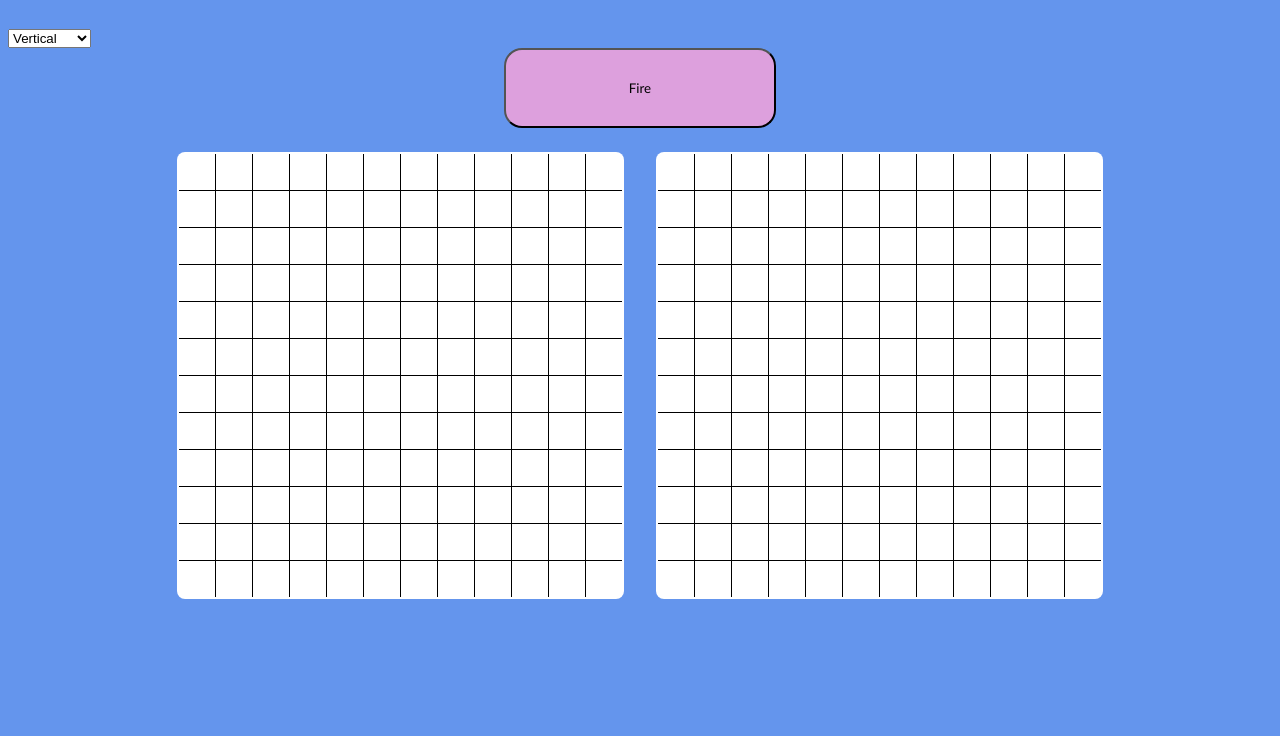
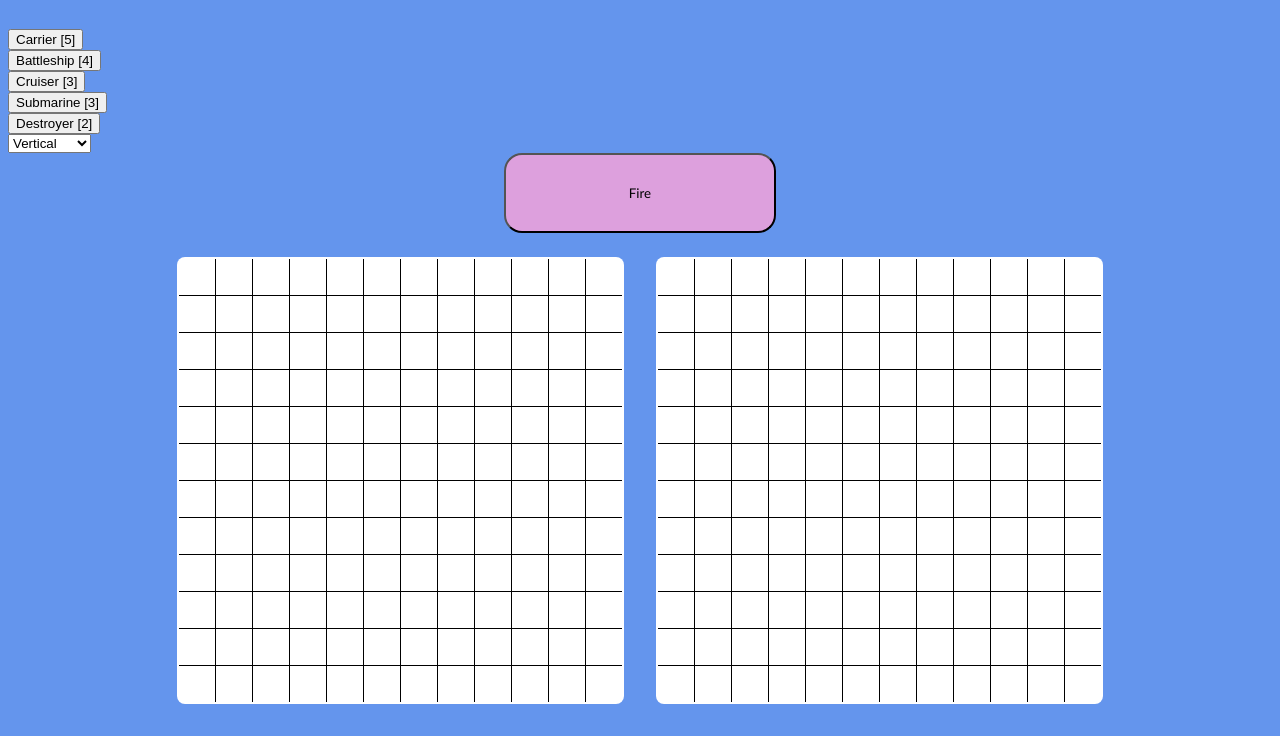
Before and after one commit to OB-Mbewe-07/Battleships, a plain HTML site: page index.html in a window 1280 px wide. Shown: the part 74-810 px from the top of the page. Drawn offline with Linux system fonts and the light colour scheme.

Commit message:
Updated html skeleton with buttons for specific ships

```diff
--- a/index.html
+++ b/index.html
@@ -14,6 +14,15 @@
         </ul>
 
         <div class="container-inner-selection-area">
+            <!-- Buttons additon should be added right about there-->
+            <div class="button-section">
+                <div><button class="carrier_ship">Carrier [5]</button></div>
+                <div><button class="battleship_ship">Battleship [4]</button></div>
+                <div><button class="cruiser_ship">Cruiser [3]</button></div>
+                <div><button class="submarine_ship">Submarine [3]</button></div>
+                <div><button class="destroyer_ship">Destroyer [2]</button></div>
+            </div>
+
             <div class="countainer-select">
                 <select name="isVertical-or-Horizontal" id="isVertical-or-Horizontal" class="vertical-or-Horizontal">
                     <option value="Vert">Vertical</option>
```
